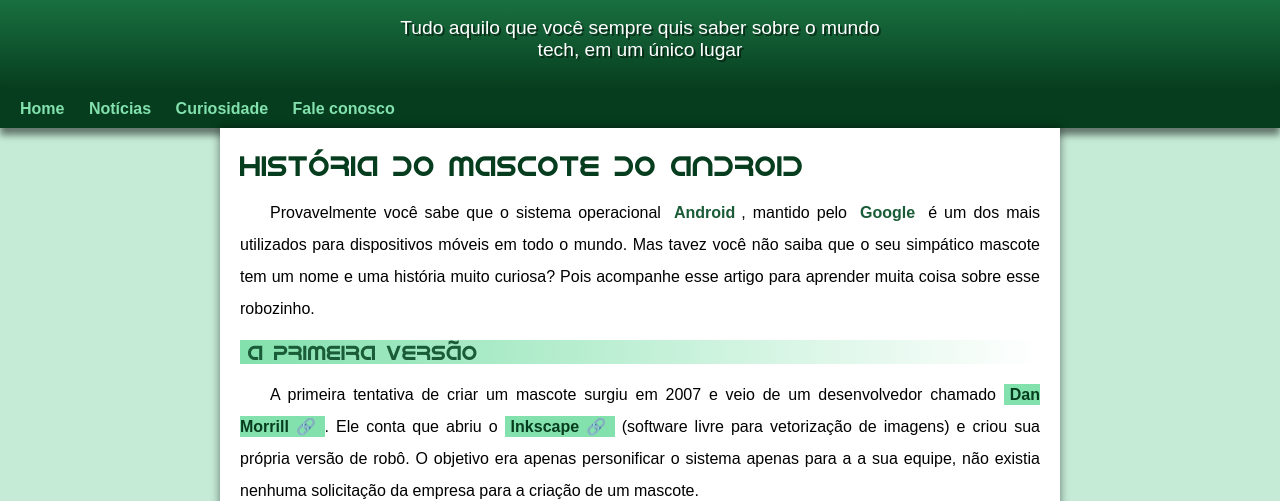
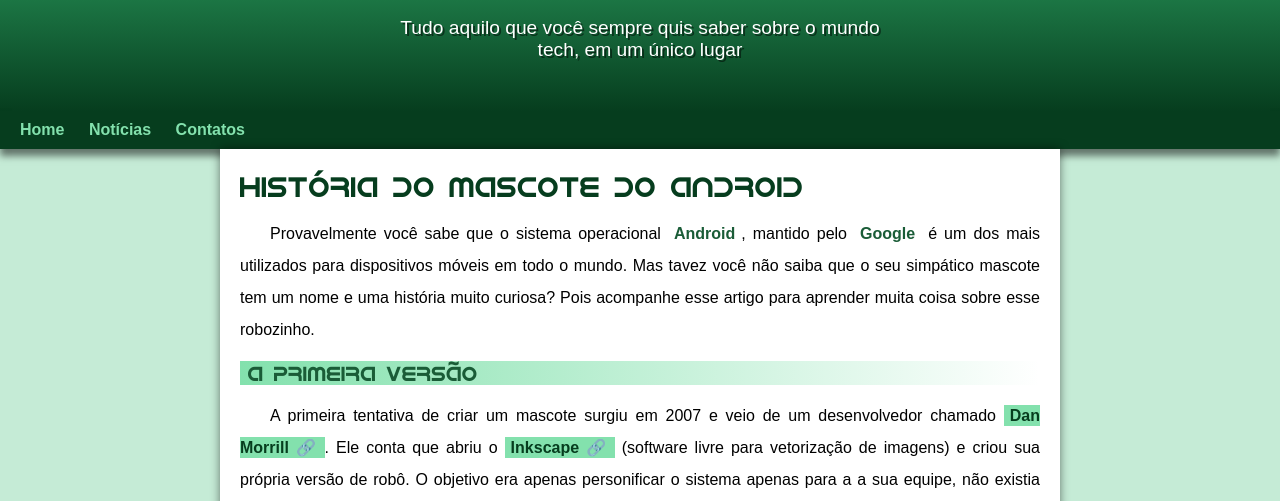
Before and after one commit to viniciusfernandoss/projeto-android, a plain HTML site: page index.html in a window 1280 px wide. Shown: the part 100-601 px from the top of the page. Drawn offline with Linux system fonts and the light colour scheme.

Commit message:
problema de padding resolvido

```diff
--- a/estilo/style.css
+++ b/estilo/style.css
@@ -58,7 +58,7 @@
     color:  white;
     max-width: 500px;
     margin: auto;
-    margin-bottom: 20px;
+    padding-bottom: 50px;
     padding-left: 10px;
     padding-right: 10px;
     text-shadow: 2px 2px 0px rgba(0, 0, 0, 0.5);
--- a/index.html
+++ b/index.html
@@ -15,8 +15,8 @@
     <nav>
         <a href="#">Home</a>
         <a href="#">Notícias</a>
-        <a href="#">Curiosidade</a>
-        <a href="#">Fale conosco</a>
+        <a href="#">Contatos</a>
+
     </nav>
     <main>
         <article>
```
